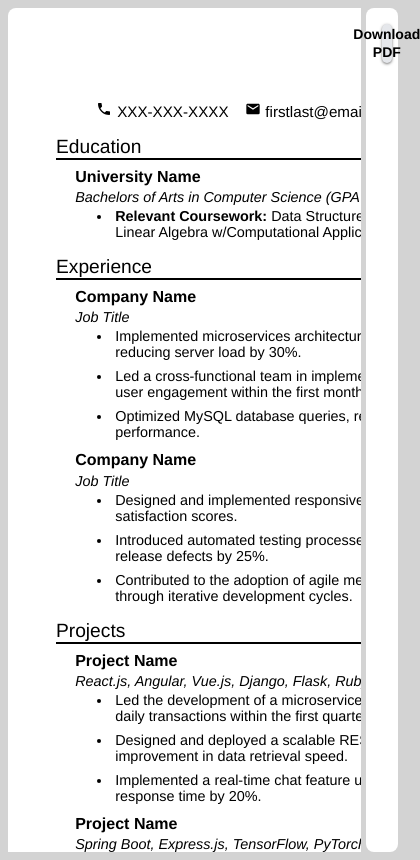
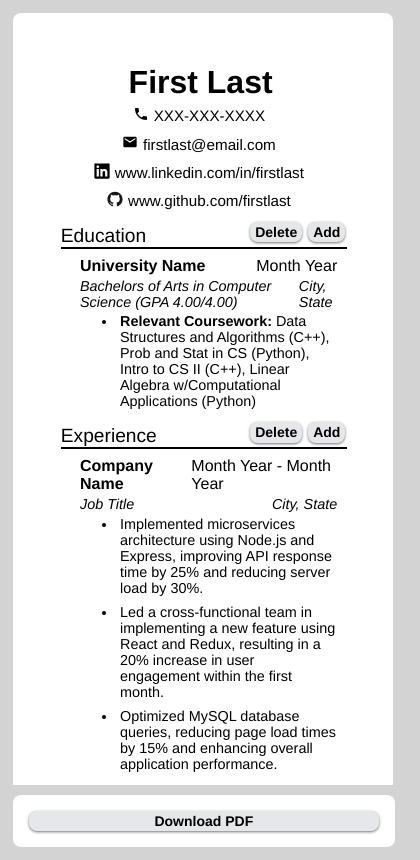
Before and after one commit to jehuzepedasilva2/cv-app, a React (Vite) app: page / in a window 390 px wide. Shown: the whole page, 420 px wide, since content can reach past the window. Built offline with nearby package versions, Linux system fonts and the light colour scheme; the HTML template or start-up script is replaced by a standard one.

Commit message:
added @media for responsiveness

```diff
--- a/src/Page.css
+++ b/src/Page.css
@@ -4,9 +4,6 @@
 
 .page {
   min-height: 11in;
-  /* max-height: 11in; */
-  min-width: 8.5in;
-  max-width: 8.5in;
   padding: 3rem;
   display: flex;
   flex-direction: column;
@@ -16,15 +13,26 @@
 }
 
 .left {
-  /* flex: 1; */
   overflow: scroll;
 }
 
 .right {
-  width: calc(100vw - 8.5in - 9.3rem);
+  width: calc(100vw - 8.5in);
   background-color: white;
   border-radius: 0.5rem;
   display: flex;
   flex-direction: column;
   padding: 1rem;
 }
+
+@media (max-width: 13in) {
+  .page {
+    margin: 0.3rem;
+  }
+
+  .right {
+    margin: 0.3rem;
+    flex-direction: row;
+    width: calc(100vw - 2.5rem);
+  }
+}
--- a/src/RightSide.css
+++ b/src/RightSide.css
@@ -1,12 +1,8 @@
-svg {
-  width: 16px;
-  height: 16px;
-}
-
 .download-button {
   display: flex;
   align-items: center;
   justify-content: center;
+  width: 100%;
 
   background-color: #e5e7eb;
   border: 0;
--- a/src/index.css
+++ b/src/index.css
@@ -8,3 +8,10 @@ html {
   width: 100vw;
   height: 100vh;
 }
+
+/* 8 inches */
+@media (max-width: 13in) {
+  #root {
+    flex-direction: column;
+  }
+}
```
